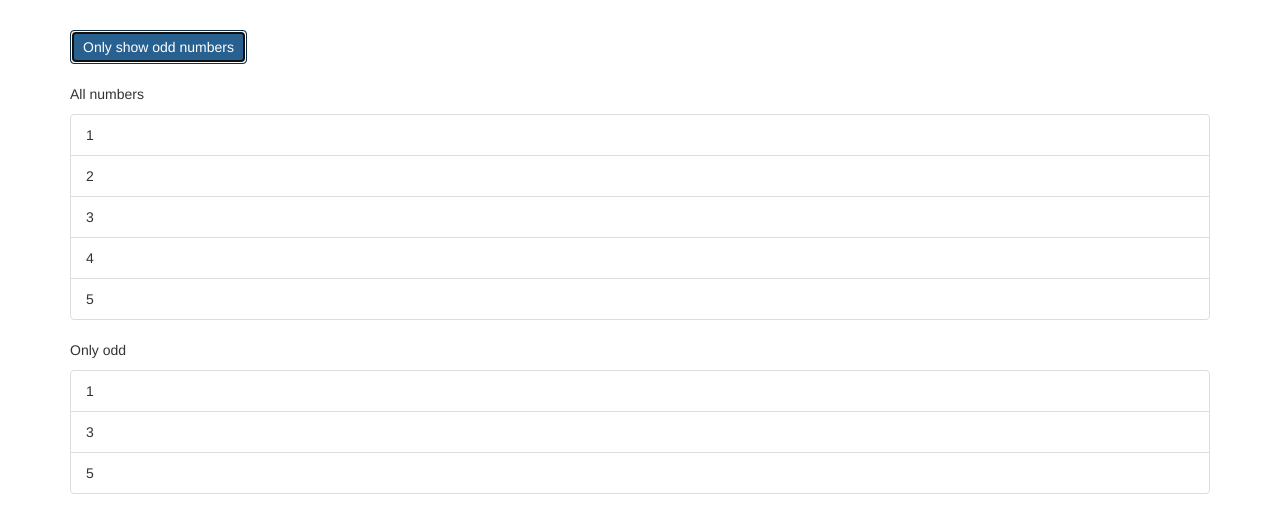
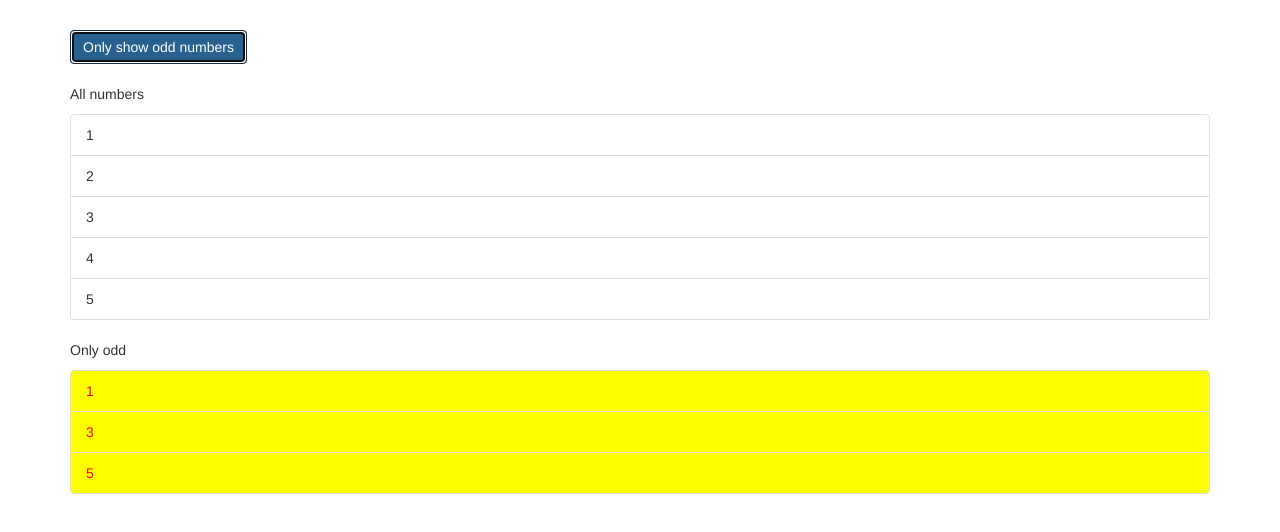
Before and after one commit to aavzla/AngularDirectives, an Angular app: page / in a window 1280 px wide. Both pictures are taken after a click on the button "Only show odd numbers". Shown: the top 532 px of the page. Built offline with nearby package versions, Linux system fonts and the light colour scheme.

Commit message:
ngClass and ngStyle Recap - By using these directives, we have change the style of an HTML element. In this case, we have change the odd list (and even by not change it).

```diff
--- a/src/app/app.component.css
+++ b/src/app/app.component.css
@@ -1,3 +1,7 @@
 .container {
   margin-top: 30px;
 }
+
+.odd {
+    color: red;
+}
--- a/src/app/app.component.html
+++ b/src/app/app.component.html
@@ -17,6 +17,8 @@
         <p>Only odd</p>
         <ul class="list-group">
           <li class="list-group-item"
+              [ngClass]="{odd: onlyOdd}"
+              [ngStyle]="{backgroundColor: onlyOdd ? 'yellow' : 'transparent'}"
               *ngFor="let odd of oddNumbers">
             {{ odd }}
           </li>
@@ -26,6 +28,8 @@
         <p>Only even</p>
         <ul class="list-group">
           <li class="list-group-item"
+              [ngClass]="{odd: onlyOdd}"
+              [ngStyle]="{backgroundColor: onlyOdd ? 'yellow' : 'transparent'}"
               *ngFor="let even of evenNumbers">
             {{ even }}
           </li>
```
